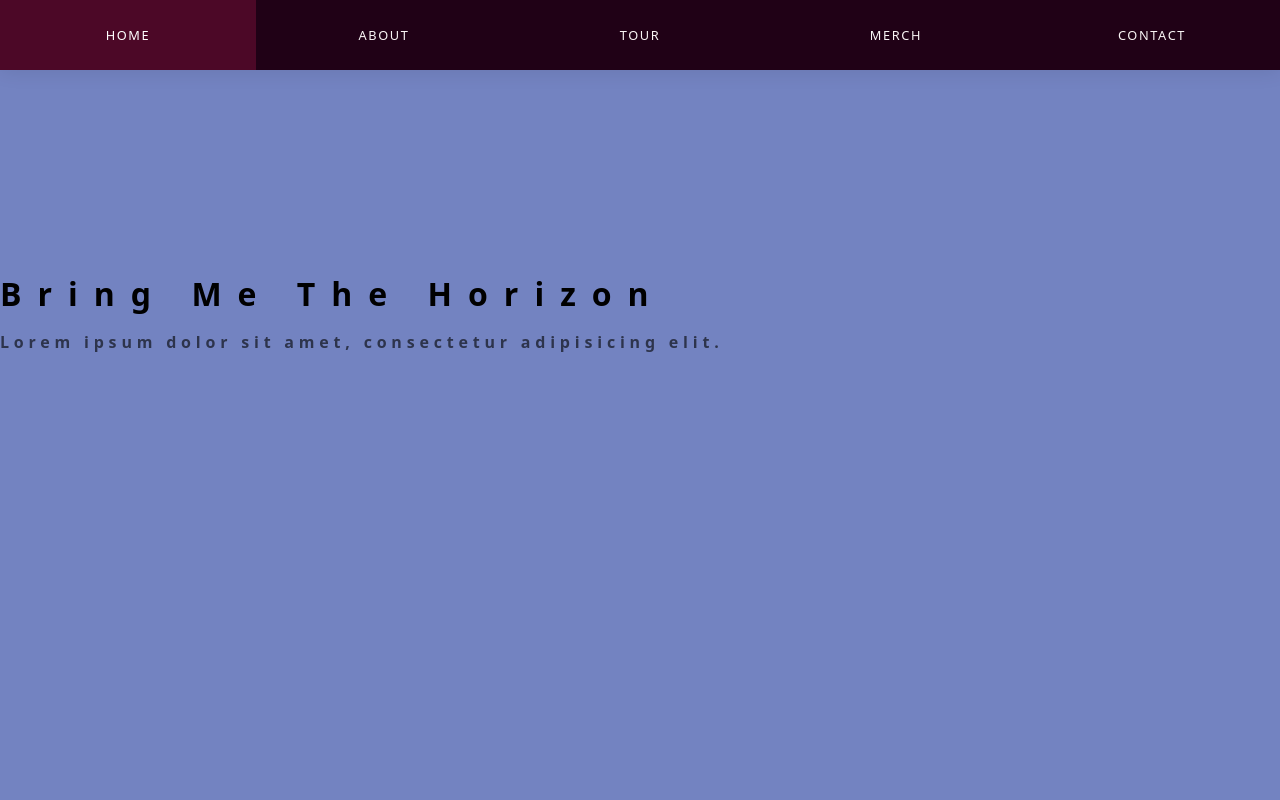
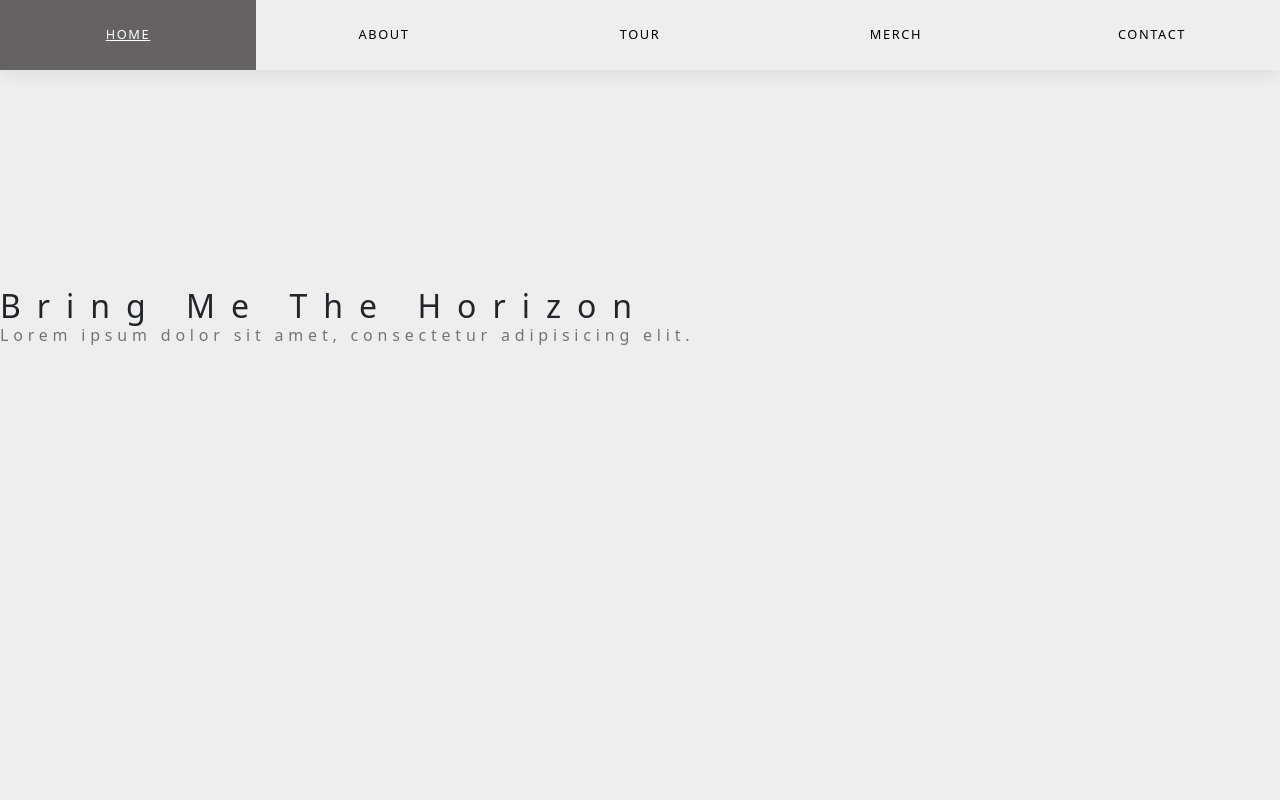
Before and after one commit to OsvaldoSalomon/bmth-fan-webpage, a plain HTML site: page index.html in a window 1280 px wide. Shown: the top 800 px of the page. Drawn offline with nearby package versions, Linux system fonts and the light colour scheme.

Commit message:
Added media and bootstrap

```diff
--- a/index.html
+++ b/index.html
@@ -3,6 +3,7 @@
     <head>
         <meta charset="UTF-8">
         <title>Bring Me The Horizon</title>
+        <link href="node_modules/bootstrap/dist/css/bootstrap.min.css" rel="stylesheet">
         <link rel="stylesheet" href="style.css">
     </head>
     <body>
--- a/style.css
+++ b/style.css
@@ -16,7 +16,7 @@
     justify-content: center;
     /*align-items: center;*/
     height: 80vh;
-    background: #7383c1;
+    background: #eee;
     /*text-align: center;*/
 }
 
@@ -39,7 +39,7 @@
     width: 100%;
     height: 70px;
     box-shadow: 0 0 20px rgba(0, 0, 0, 0.1);
-    background: #200116;
+    background: #eee;
     z-index: 10;
 }
 
@@ -48,7 +48,7 @@
     justify-content: center;
     align-items: center;
     flex: 1;
-    color: #f9f5f5;
+    color: black;
     letter-spacing: 0.1rem;
     transition: all 0.5s ease;
     font-size: 0.8rem;
@@ -56,7 +56,7 @@
 
 .navbar:hover {
     color: white;
-    background: #4C0827;
+    background: #646263;
     transition: all 0.5s ease;
 }
 
```
Also changed, not shown: media/Bring Me The Horizon Poster Red Eye.jfif (added), media/Bring Me The Horizon Premieres New Song “MANTRA” on BBC Radio 1.jfif (added), media/Bring Me The Horizon wallpaper.jfif (added), media/Pegatinas_ Bring Me The Horizon.png (added), media/Screenshot 2022-01-31 162632.png (added), media/𝐎𝐁𝐄𝐘.jfif (added), package-lock.json.
